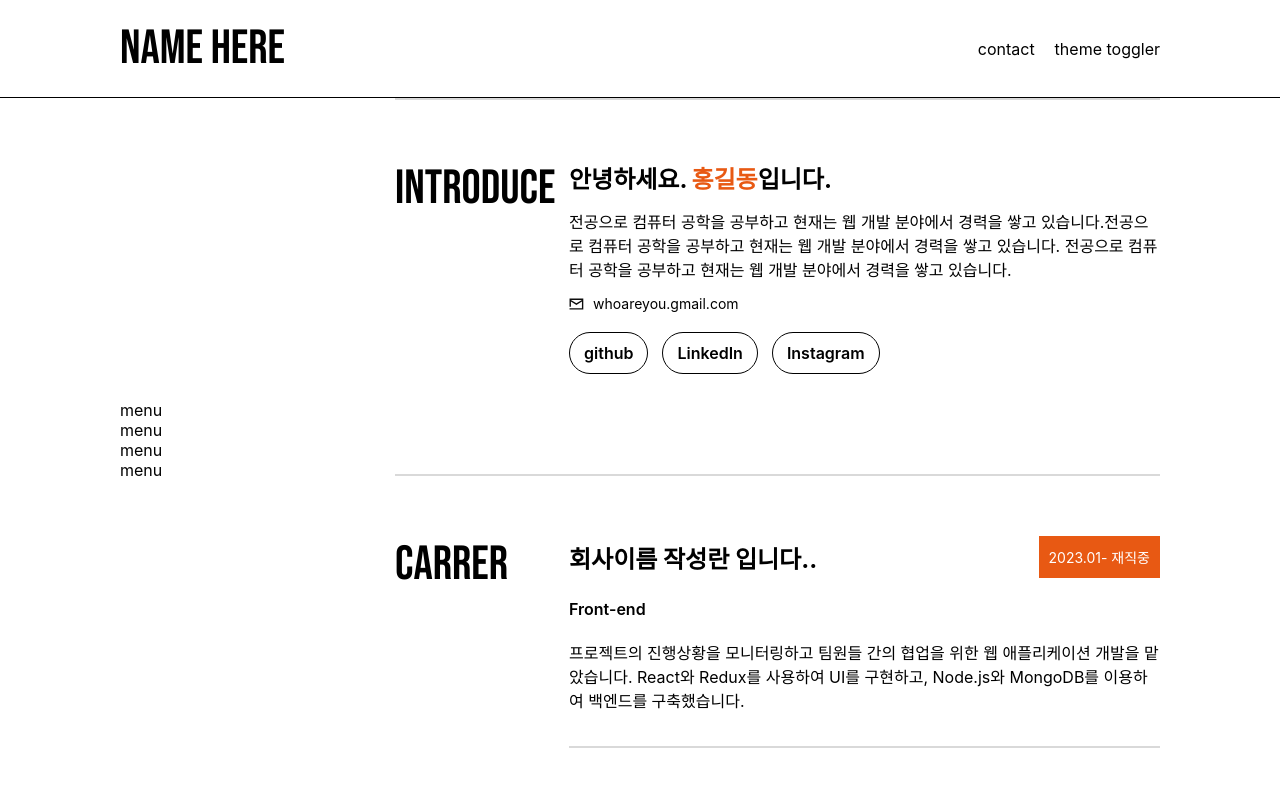
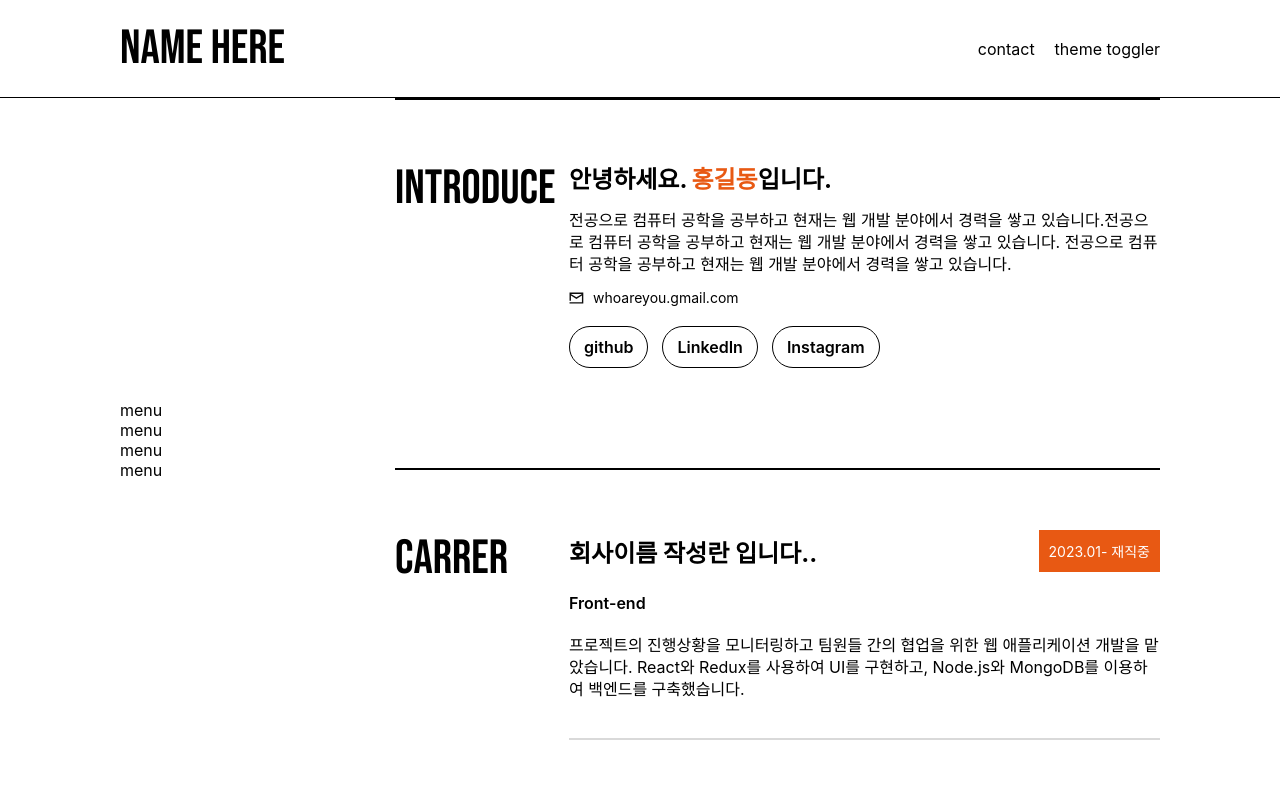
Before and after one commit to In-N-Out-Dev/PortfolioHub, a React (Vite) app: page / in a window 1280 px wide. Shown: the top 800 px of the page. Built offline with nearby package versions, Linux system fonts and the light colour scheme.

Commit message:
style: apply divider style and contents line-height

```diff
--- a/src/components/career/CareerContents.tsx
+++ b/src/components/career/CareerContents.tsx
@@ -7,10 +7,10 @@ import CARRER_DATA from '@/components/career/careerData';
 const CareerContents = () => {
   return (
     <Wrap>
-      {CARRER_DATA.map((carrer) => {
+      {CARRER_DATA.map((carrer, index) => {
         return (
           <>
-            <TitleWrap>
+            <TitleWrap key={index}>
               <h3>{carrer.company}</h3>
               {carrer.cureentCompany ? (
                 <CurrentDate>{carrer.date}</CurrentDate>
@@ -20,9 +20,6 @@ const CareerContents = () => {
             </TitleWrap>
             <Position>{carrer.position}</Position>
             <Contents>{carrer.contnets}</Contents>
-            <Contact>
-              <li></li>
-            </Contact>
             <Divider />
           </>
         );
@@ -84,17 +81,14 @@ const Position = styled.p`
 `;
 
 const Contents = styled.p`
-  margin-bottom: 1.4rem;
+  margin-bottom: 3.8rem;
   font-size: 1.6rem;
+  line-height: 2.2rem;
   white-space: normal;
-`;
 
-const Contact = styled.ul`
-  display: flex;
-  align-items: center;
-  gap: 0.9rem;
-  margin-bottom: 2rem;
-  font-size: 1.4rem;
+  ${({ theme }) => theme.breakPoint.small} {
+    margin-bottom: 6rem;
+  }
 `;
 
 export default CareerContents;
--- a/src/components/common/InfoCard.tsx
+++ b/src/components/common/InfoCard.tsx
@@ -12,7 +12,10 @@ interface InfoCardProps {
 const InfoCard = ({ title, children }: InfoCardProps) => {
   return (
     <>
-      <Divider />
+      <Divider
+        height={2}
+        backgroundBlack={true}
+      />
       <Wrap>
         <Title>{title}</Title>
         <Article>{children}</Article>
--- a/src/components/introduce/IntroContents.tsx
+++ b/src/components/introduce/IntroContents.tsx
@@ -72,6 +72,7 @@ const Contents = styled.p`
   margin-bottom: 1.4rem;
   font-size: 1.6rem;
   white-space: normal;
+  line-height: 2.2rem;
 `;
 
 const Contact = styled.ul`
```
